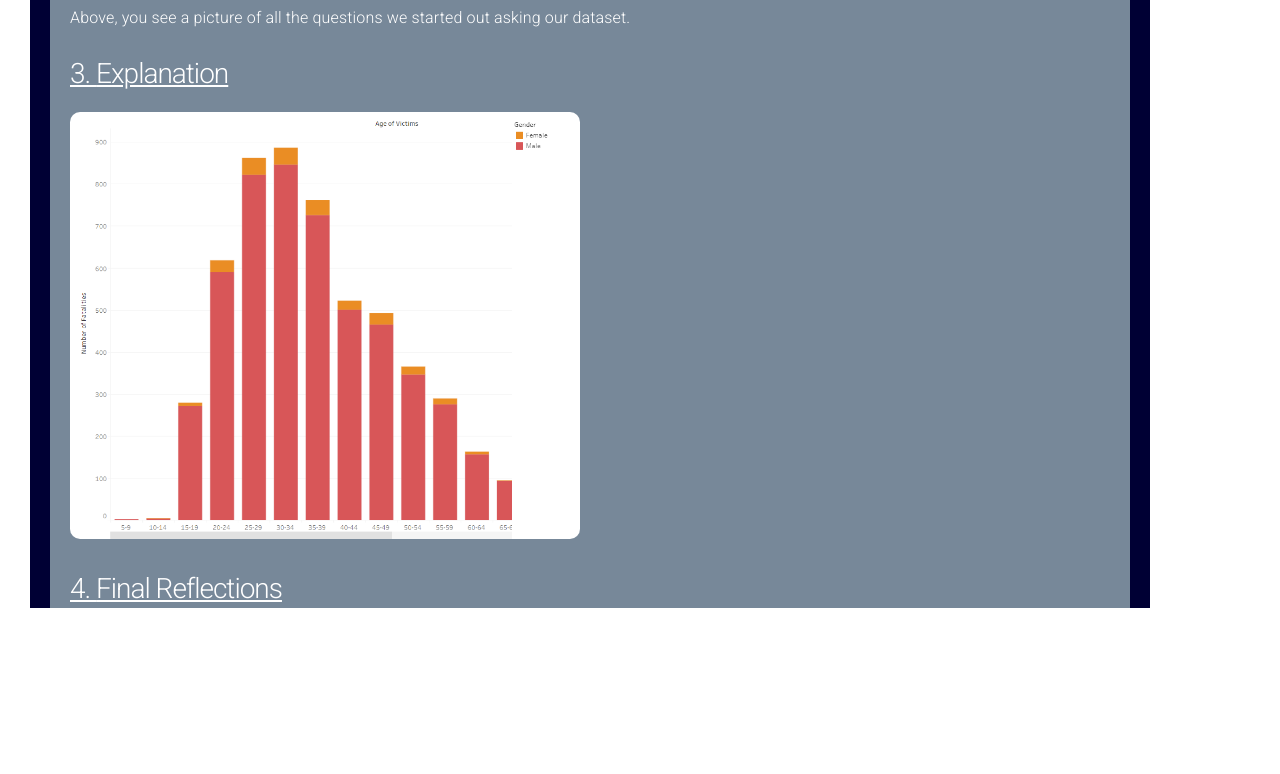
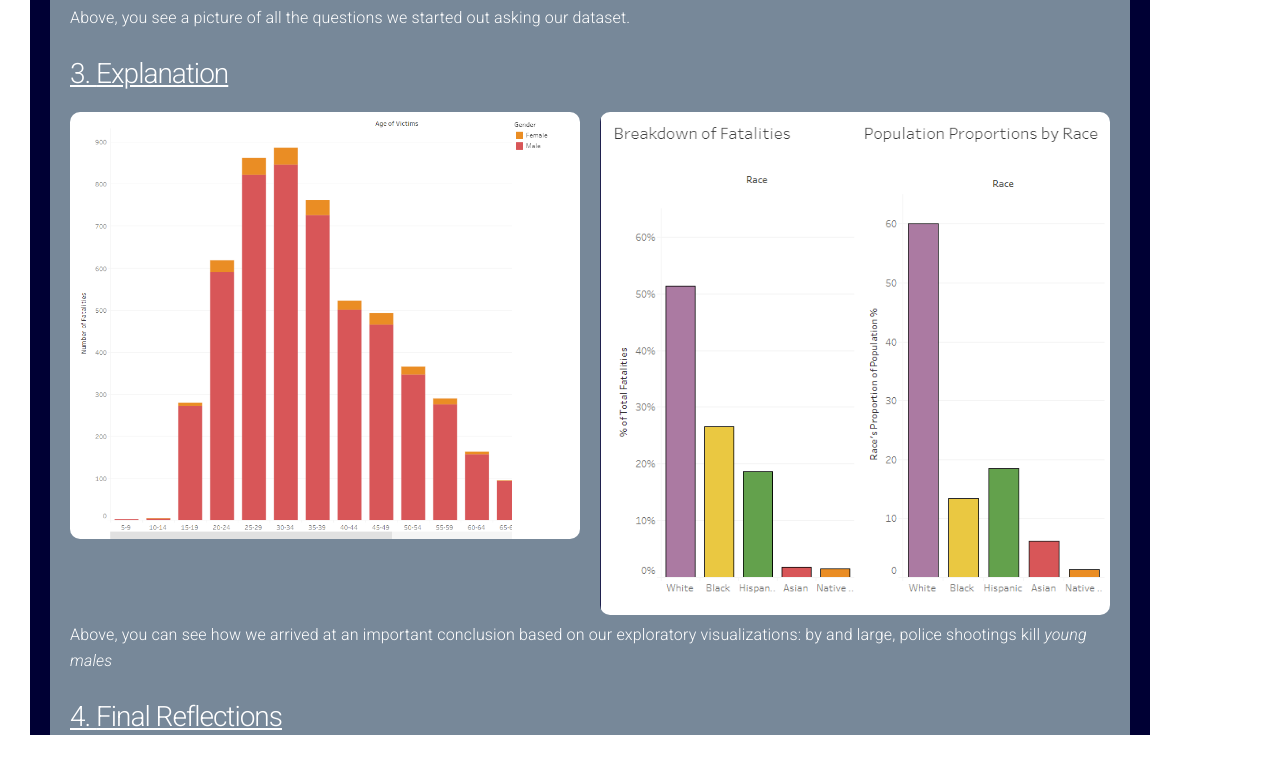
Before and after one commit to peterswi/miniproj2, a plain HTML site: page index.html in a window 1280 px wide. Shown: the part 1974-2748 px from the top of the page. Before the commit the page ends 2637 px from the top, so only its background shows below. Drawn offline with nearby package versions, Linux system fonts and the light colour scheme.

Commit message:
Update index.html

```diff
--- a/index.html
+++ b/index.html
@@ -94,10 +94,13 @@
                     <img src='reflection_pics/gender_age.png'>
                 </div>
                 <div class='column'>
+                    <img src='reflection_pics/race_proportion.png'>
 
                 </div>
             </div>
-
+            <p>
+                Above, you can see how we arrived at an important conclusion based on our exploratory visualizations: by and large, police shootings kill <i>young males</i>
+            </p>
             <h3><u><li>Final Reflections</li></u></h3>
 
         </ol>
```
